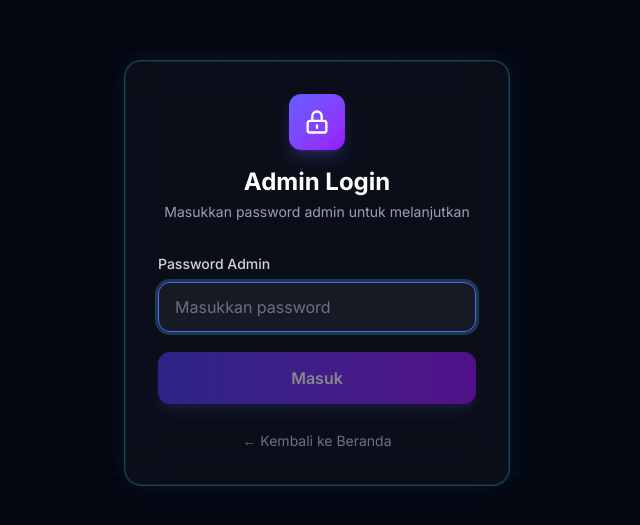
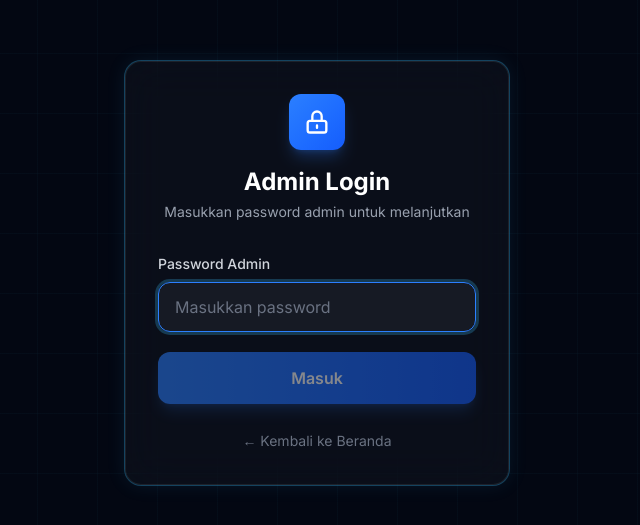
Before and after one commit to pariiee/create-exam, a Next.js app: page /admin/settings in a window 1280 px wide. Shown: the part 127-652 px from the top of the page, without its empty margins (323-963 px from the left). Built offline with nearby package versions, Linux system fonts and the light colour scheme.

Commit message:
update log

```diff
--- a/src/app/admin/layout.tsx
+++ b/src/app/admin/layout.tsx
@@ -76,7 +76,7 @@ export default function AdminLayout({ children }: { children: React.ReactNode })
       <div className="min-h-screen flex items-center justify-center p-4">
         <div className="animate-fade-in w-full max-w-sm glass-card glow-border rounded-2xl p-8">
           <div className="mb-8 text-center">
-            <div className="w-14 h-14 mx-auto rounded-xl bg-gradient-to-br from-indigo-500 to-purple-600 flex items-center justify-center mb-4 shadow-lg shadow-indigo-500/25">
+            <div className="w-14 h-14 mx-auto rounded-xl bg-gradient-to-br from-blue-500 to-blue-600 flex items-center justify-center mb-4 shadow-lg shadow-blue-500/25">
               <svg className="w-7 h-7 text-white" fill="none" stroke="currentColor" viewBox="0 0 24 24">
                 <path strokeLinecap="round" strokeLinejoin="round" strokeWidth={2} d="M12 15v2m-6 4h12a2 2 0 002-2v-6a2 2 0 00-2-2H6a2 2 0 00-2 2v6a2 2 0 002 2zm10-10V7a4 4 0 00-8 0v4h8z" />
               </svg>
@@ -101,7 +101,7 @@ export default function AdminLayout({ children }: { children: React.ReactNode })
                 value={password}
                 onChange={(e) => setPassword(e.target.value)}
                 placeholder="Masukkan password"
-                className="input-glow w-full px-4 py-3 rounded-xl bg-white/5 border border-white/10 text-white placeholder-gray-500 focus:outline-none focus:border-indigo-500 transition-all duration-200"
+                className="input-glow w-full px-4 py-3 rounded-xl bg-white/5 border border-white/10 text-white placeholder-gray-500 focus:outline-none focus:border-blue-500 transition-all duration-200"
                 required
                 autoFocus
               />
@@ -109,7 +109,7 @@ export default function AdminLayout({ children }: { children: React.ReactNode })
             <button
               type="submit"
               disabled={loginLoading || !password}
-              className="w-full py-3.5 rounded-xl bg-gradient-to-r from-indigo-600 to-purple-600 hover:from-indigo-500 hover:to-purple-500 text-white font-semibold transition-all duration-300 shadow-lg shadow-indigo-500/25 hover:shadow-indigo-500/40 hover:-translate-y-0.5 disabled:opacity-50 disabled:cursor-not-allowed"
+              className="w-full py-3.5 rounded-xl bg-gradient-to-r from-blue-500 to-blue-600 hover:from-blue-400 hover:to-blue-500 text-white font-semibold transition-all duration-300 shadow-lg shadow-blue-500/25 hover:shadow-blue-500/40 hover:-translate-y-0.5 disabled:opacity-50 disabled:cursor-not-allowed"
             >
               {loginLoading ? "Memverifikasi..." : "Masuk"}
             </button>
```
